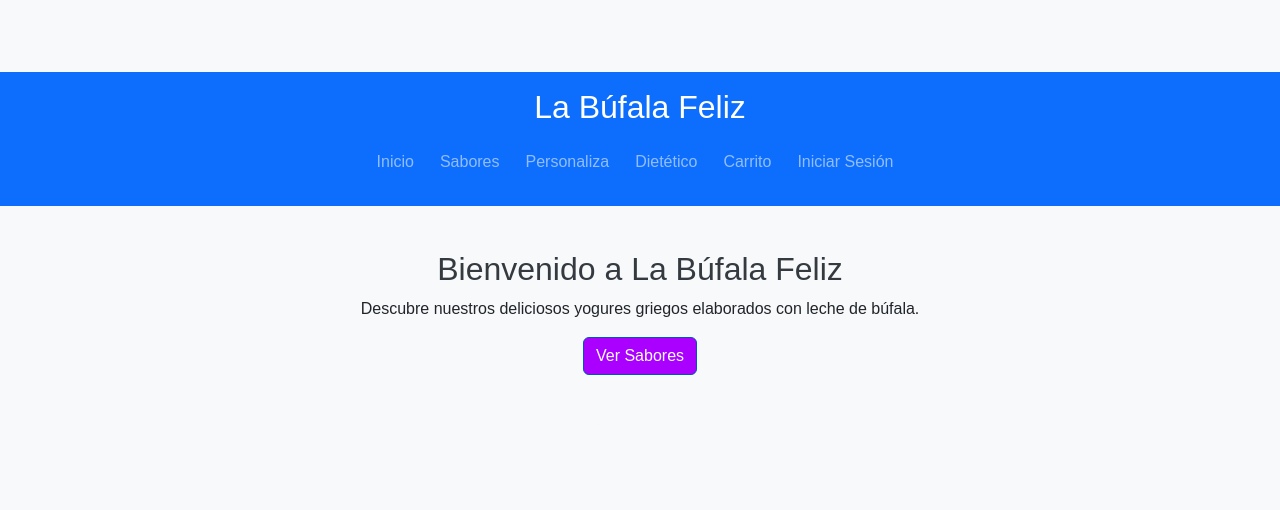
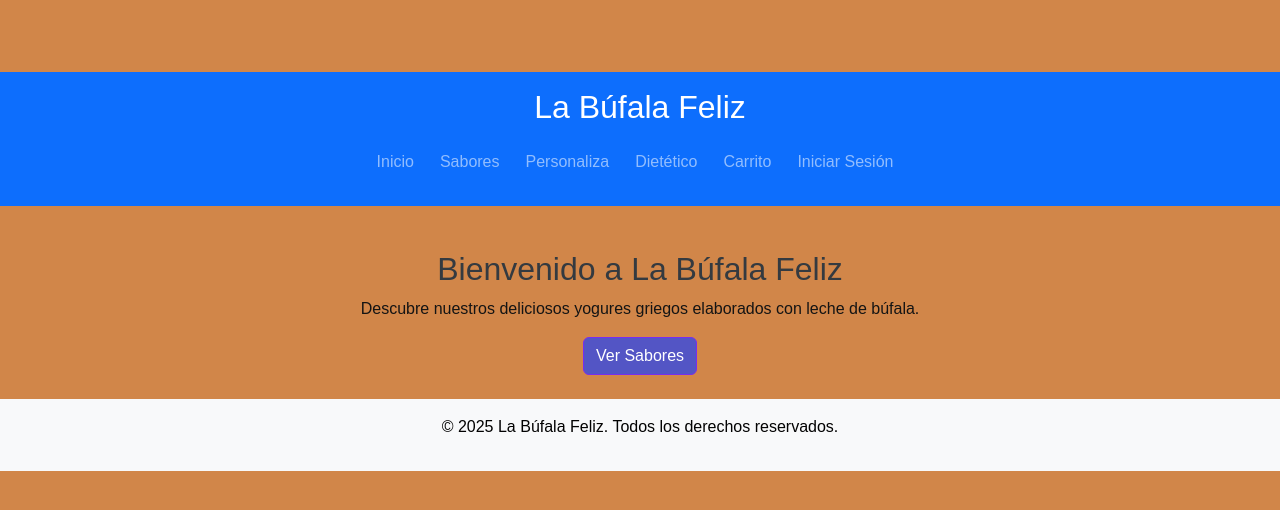
Before and after one commit to SebasTGz/ProyectoYogurBufala, a Flask app: page / in a window 1280 px wide. Shown: the top 510 px of the page. Run offline with Flask 3, Linux system fonts and the light colour scheme.

Commit message:
Agg yogures y Diseño Parcial

```diff
--- a/LaBufalaFeliz/LaBufalaFeliz.py
+++ b/LaBufalaFeliz/LaBufalaFeliz.py
@@ -24,8 +24,10 @@ def create_app(config_name=None) -> Flask:
     @app.route('/sabores')
     def sabores():
         sabores = [
-            {"id": 1, "nombre": "Mora", "descripcion": "Delicioso yogurt de mora", "precio": 5.0, "imagen": "/static/images/mora.jpg"},
-            {"id": 2, "nombre": "Café", "descripcion": "Aromático yogurt de café", "precio": 5.5, "imagen": "/static/images/cafe.jpg"},
+            {"id": 1, "nombre": "Mora", "descripcion": "Delicioso yogurt de mora", "precio": 12000, "imagen": "/static/imges/cafe.jpg"},
+            {"id": 2, "nombre": "Café", "descripcion": "Aromático yogurt de café", "precio": 14000, "imagen": "/static/imges/cafe.jpg"},
+            {"id": 3, "nombre": "Guanabana", "descripcion": "Rico yogurt de guanabana", "precio": 15000, "imagen": "/static/imges/cafe.jpg"},
+            {"id": 4, "nombre": "Piña", "descripcion": "Refrescante yogurt de piña", "precio": 16000, "imagen": "/static/imges/cafe.jpg"},
         ]
         return render_template('sabores.html', sabores=sabores)
 
--- a/LaBufalaFeliz/static/css/styles.css
+++ b/LaBufalaFeliz/static/css/styles.css
@@ -1,8 +1,8 @@
 /* Ajustes generales */
 body {
     font-family: 'Arial', sans-serif;
-    background-color: #f8f9fa; /* Color de fondo claro */
-    color: #212529; /* Color del texto principal */
+    background-color: #d18649; /* Color de fondo claro */
+    color: #141414; /* Color del texto principal */
     padding-top: 4.5rem; /* Espacio para el navbar fijo */
 }
 
@@ -44,8 +44,8 @@ h1, h2, h3 {
 
 /* Botones */
 .btn-primary {
-    background-color: #aa00ff;
-    border-color: #0056b3;
+    background-color: #5355c5;
+    border-color: #782df0;
 }
 
 .btn-primary:hover {
@@ -56,7 +56,7 @@ h1, h2, h3 {
 /* Footer */
 footer {
     background-color: #343a40;
-    color: #f8f9fa;
+    color: #020202;
     padding: 10px 0;
     text-align: center;
 }
```
